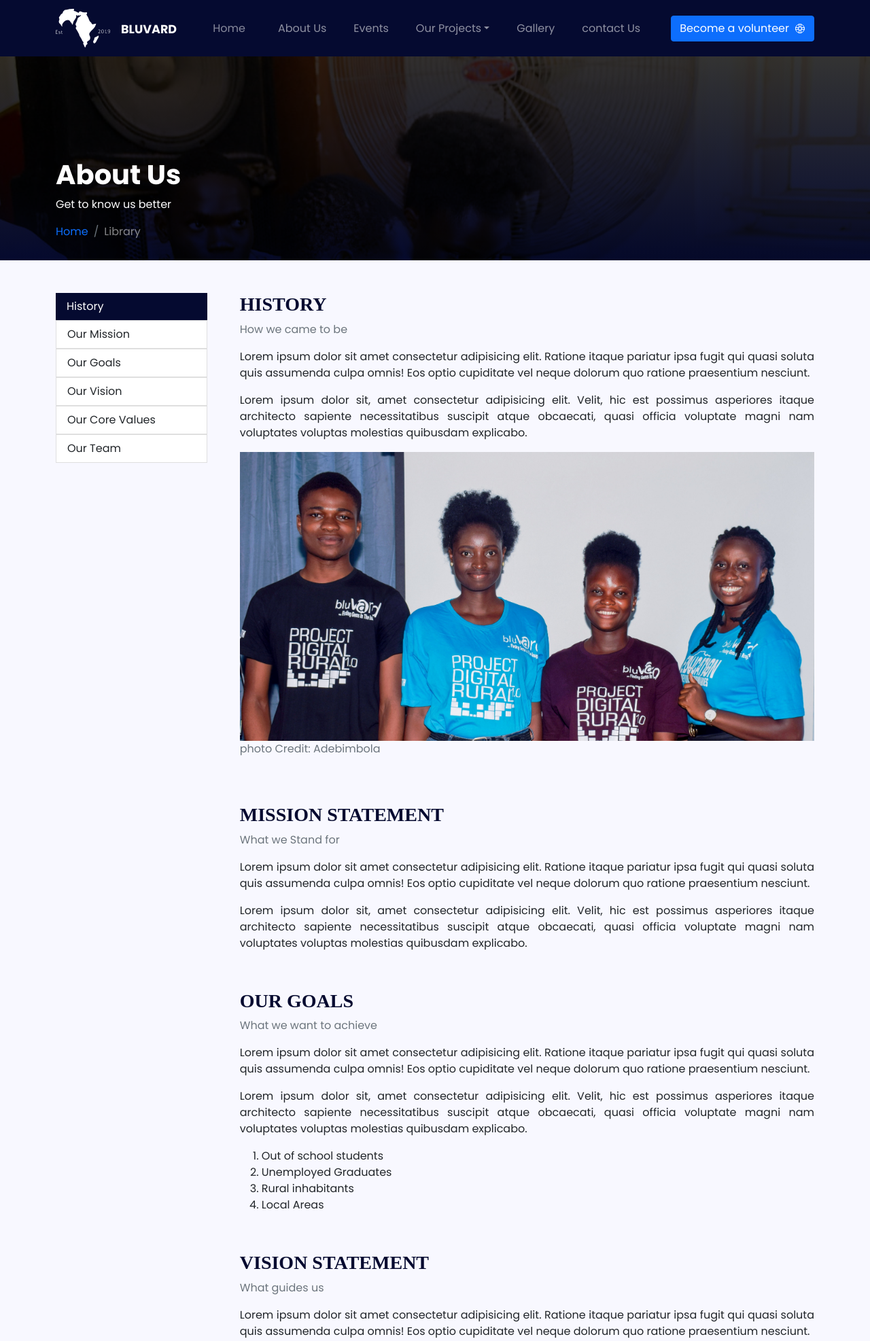
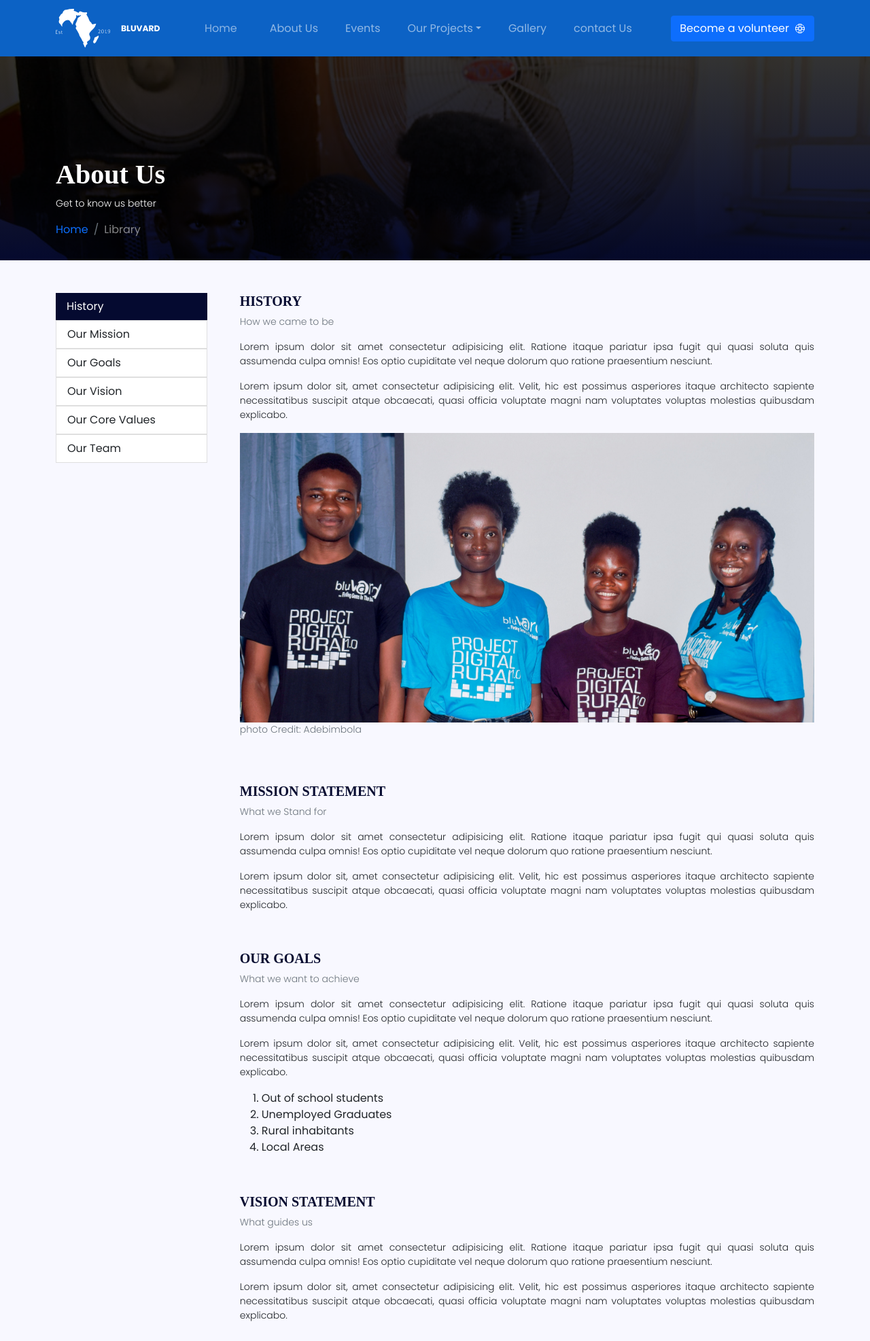
Before and after one commit to odugbesanyemi/bluvard, a PHP site: page /pages/about.php in a window 1280 px wide. Shown: the top 1973 px of the page at 68% size. Run offline with PHP 8.4, Linux system fonts and the light colour scheme; some web fonts are replaced.

Commit message:
updated 7/11

```diff
--- a/css/style.css
+++ b/css/style.css
@@ -7,20 +7,32 @@
     font-family: serif;
 }
 :root{
-    --headingbg: #050A30 ;
+    --primaryColor: #050A30 ;
+    --SecondaryColor: #050A30 ;
+    /* --tertiaryColor:;
+    --textHeader:;
+    --text */
 }
 .swiper {
     width: 600px;
     height: 300px;
 }
-
+h2{
+    font-family: serif;
+}
+h3{
+    font-size: 20px !important;
+}
+p{
+    font-weight: 300 !important;
+    font-size: 14px;
+}
 img {
     width: 100;
     object-fit: cover;
 }
 .heading{
-    background-color: #050A30 !important;
-    background-blend-mode: multiply;
+    background-color: #0c62c5 !important;
 }
 #news{
     background-color: rgba(220, 220, 220, 0.382);
@@ -103,12 +115,12 @@ body {
 }
 
 header {
-    background:linear-gradient(#050A30,#050A30), url("../assets/pexels-roman.jpg") ;
+    background:linear-gradient(180deg,#060d41,#1376e7be), url("../assets/pexels-roman.jpg") ;
     background-size: cover;
     background-position: center;
     background-repeat: no-repeat;
-    background-blend-mode: multiply;
     position: relative;
+    /* background-blend-mode: multiply; */
 }
 
 .nav-brand {
@@ -236,6 +248,7 @@ section {
 
 #what-we-do h3 {
     color: #03045e;
+
 }
 #what-we-do .about-img{
     width: 100%;
--- a/index.php
+++ b/index.php
@@ -79,7 +79,7 @@
             <h2 class="mb-4 serif fw-bold text-uppercase">ABOUT US</h2>
             <div class="d-flex align-items-center flex-column flex-lg-row">
                 <img src="assets/17.jpg" alt="" class="about-img">
-                <p class="px-4 fs-5">Lorem ipsum dolor sit amet consectetur adipisicing elit. Autem, illum eligendi deleniti quis labore, molestiae id quidem rerum laboriosam recusandae sequi doloribus error eius neque consectetur! Ullam ipsa aspernatur molestiae. Lorem ipsum
+                <p class="px-0 px-md-5 fs-5">Lorem ipsum dolor sit amet consectetur adipisicing elit. Autem, illum eligendi deleniti quis labore, molestiae id quidem rerum laboriosam recusandae sequi doloribus error eius neque consectetur! Ullam ipsa aspernatur molestiae. Lorem ipsum
                     dolor sit, amet consectetur adipisicing elit. Qui harum non sint, eligendi iure magnam distinctio odit id consequuntur deleniti, atque, labore nemo aperiam soluta nisi a adipisci ducimus illum.
                 </p>
             </div>
@@ -109,7 +109,7 @@
     <section id="programs" class="">
         <div class="container overflow-hidden">
             <P>WHAT WE DO</P>
-            <h2 class="mb-4 serif mb-5fw-bold">OUR PROGRAMS</h2>
+            <h2 class="mb-4 serif mb-5 fw-bold">OUR PROGRAMS</h2>
             <div id="programs-container" class="row gx-4 gy-3">
                 <div class="col-md-4">
                     <div class="programs-card">
```
